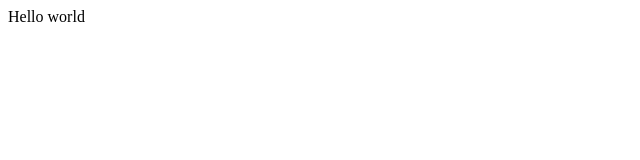
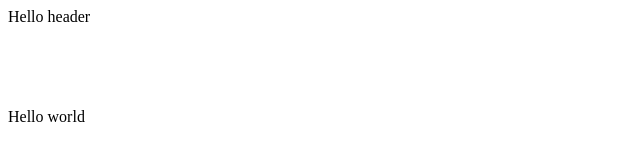
Before and after one commit to rvfakie/lambullets, a Vue app: page / in a window 1280 px wide. Shown: the top 160 px of the page, without its empty margins (0-640 px from the left). Built offline with nearby package versions, Linux system fonts and the light colour scheme.

Commit message:
add scss

```diff
--- a/package.json
+++ b/package.json
@@ -10,6 +10,7 @@
     "build": "node build/build.js"
   },
   "dependencies": {
+    "npm": "^6.2.0",
     "vue": "^2.5.2",
     "vuex": "^3.0.1"
   },
@@ -31,6 +32,7 @@
     "friendly-errors-webpack-plugin": "^1.6.1",
     "html-webpack-plugin": "^2.30.1",
     "node-notifier": "^5.1.2",
+    "node-sass": "^4.9.2",
     "optimize-css-assets-webpack-plugin": "^3.2.0",
     "ora": "^1.2.0",
     "portfinder": "^1.0.13",
@@ -38,6 +40,7 @@
     "postcss-loader": "^2.0.8",
     "postcss-url": "^7.2.1",
     "rimraf": "^2.6.0",
+    "sass-loader": "^7.0.3",
     "semver": "^5.3.0",
     "shelljs": "^0.7.6",
     "uglifyjs-webpack-plugin": "^1.1.1",
--- a/src/App.vue
+++ b/src/App.vue
@@ -1,15 +1,17 @@
 <template>
   <div id="app">
+    <Header />
     <Index />
   </div>
 </template>
 
 <script>
 import Index from './components/Content/Index'
+import Header from './components/Header/Header'
 
 export default {
   name: 'App',
-  components: { Index }
+  components: { Index, Header }
 }
 </script>
 
--- a/src/components/Header/Header.vue
+++ b/src/components/Header/Header.vue
@@ -1,6 +1,6 @@
 <template>
   <div class="header">
-    Hello world
+    Hello header
   </div>
 </template>
 
```
Also changed, not shown: 1 other file (tests, documents, lock files or other folders).
